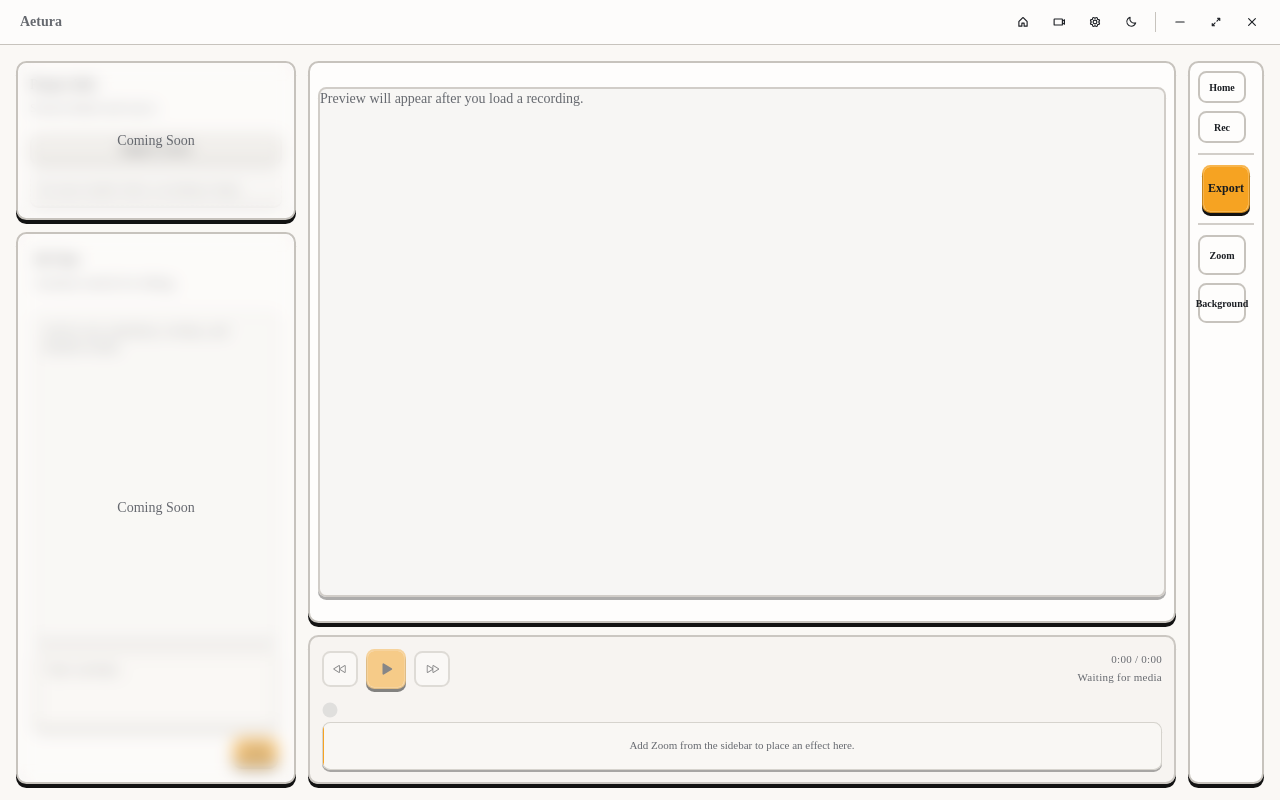
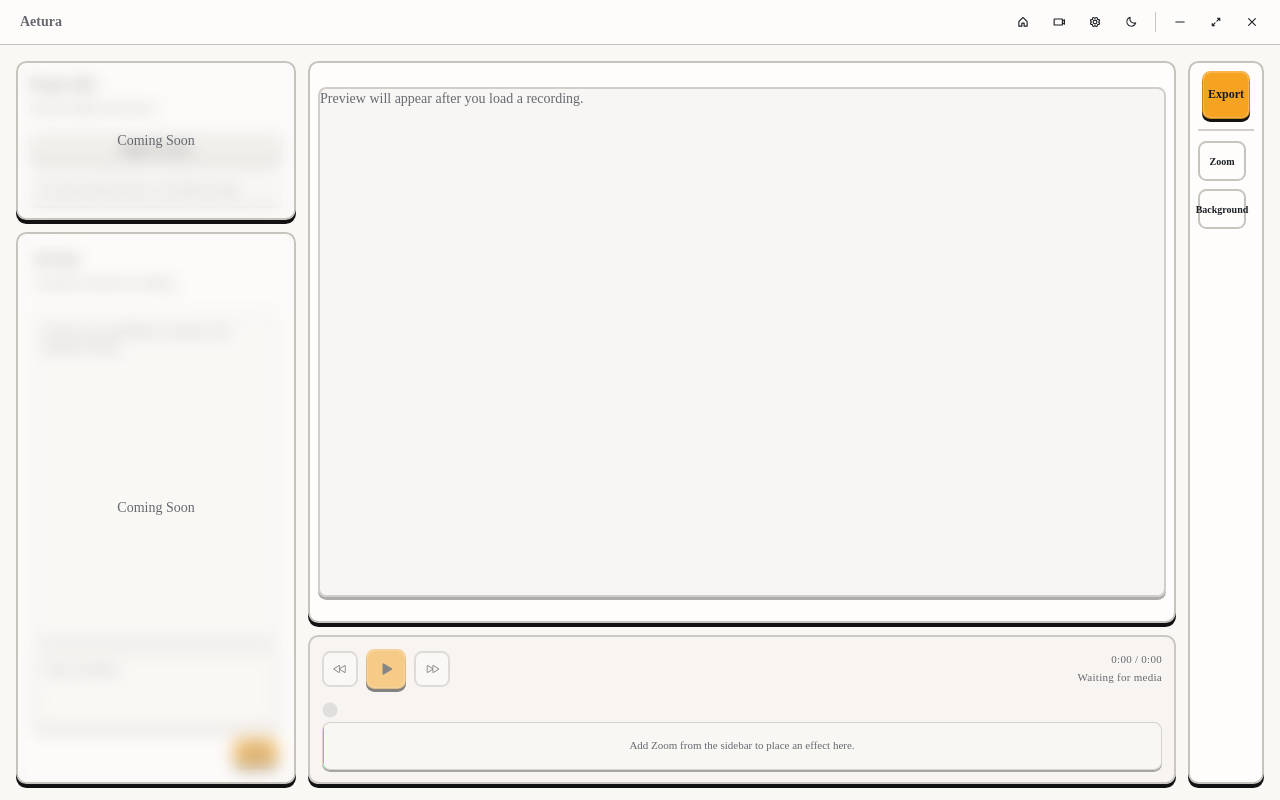
Before and after one commit to Starz099/aetura, a React (Vite) app in the folder frontend/: page /editor in a window 1280 px wide. Built offline with nearby package versions, Linux system fonts and the light colour scheme.

Commit message:
effect edit bug fix

```diff
--- a/frontend/src/components/editor/timeline.tsx
+++ b/frontend/src/components/editor/timeline.tsx
@@ -1,4 +1,9 @@
-import { FastForward, Pause, Play, Rewind } from "@phosphor-icons/react";
+import {
+  FastForwardIcon,
+  PauseIcon,
+  PlayIcon,
+  RewindIcon,
+} from "@phosphor-icons/react";
 import { useEffect, useRef, useState } from "react";
 
 import { Button, Card, CardContent } from "@/components/ui";
@@ -137,7 +142,7 @@ export function EditorTimeline() {
             disabled={duration <= 0}
             aria-label="Seek backward 5 seconds"
           >
-            <Rewind size={16} />
+            <RewindIcon size={16} />
           </Button>
 
           <Button
@@ -148,7 +153,11 @@ export function EditorTimeline() {
             disabled={duration <= 0}
             aria-label={isPlaying ? "Pause playback" : "Play playback"}
           >
-            {isPlaying ? <Pause size={16} /> : <Play size={16} weight="fill" />}
+            {isPlaying ? (
+              <PauseIcon size={16} />
+            ) : (
+              <PlayIcon size={16} weight="fill" />
+            )}
           </Button>
 
           <Button
@@ -160,7 +169,7 @@ export function EditorTimeline() {
             disabled={duration <= 0}
             aria-label="Seek forward 5 seconds"
           >
-            <FastForward size={16} />
+            <FastForwardIcon size={16} />
           </Button>
 
           <div className="ml-auto text-right text-[11px] font-medium tracking-wide text-muted-foreground">
--- a/frontend/src/components/editor/tools/zoom/index.tsx
+++ b/frontend/src/components/editor/tools/zoom/index.tsx
@@ -1,4 +1,4 @@
-import { useState } from "react";
+import { useEffect, useState } from "react";
 
 import {
   Button,
@@ -36,6 +36,7 @@ export function ZoomToolPanel() {
   const updateEffect = useEditorStore((state) => state.updateEffect);
   const removeEffect = useEditorStore((state) => state.removeEffect);
   const selectEffect = useEditorStore((state) => state.selectEffect);
+
   const [draftStartTime, setDraftStartTime] = useState(
     () => effect?.startTime ?? 0,
   );
@@ -45,6 +46,15 @@ export function ZoomToolPanel() {
   const [draftMultiplier, setDraftMultiplier] = useState(
     () => effect?.multiplier ?? 1,
   );
+
+  // Sync draft state with store updates (e.g. from timeline dragging)
+  useEffect(() => {
+    if (effect) {
+      setDraftStartTime(effect.startTime);
+      setDraftLength(effect.length);
+      setDraftMultiplier(effect.multiplier);
+    }
+  }, [effect?.startTime, effect?.length, effect?.multiplier]);
 
   if (!effect || !selectedEffectId) {
     return null;
--- a/frontend/src/pages/editor.tsx
+++ b/frontend/src/pages/editor.tsx
@@ -9,7 +9,7 @@ import {
 } from "@/components/ui";
 import { Button } from "@/components/ui";
 import { useEffect, useMemo, useState } from "react";
-import { Link, useParams, useSearchParams } from "react-router-dom";
+import { useParams, useSearchParams } from "react-router-dom";
 import {
   buildExportRequest,
   type ExportFormat,
@@ -433,23 +433,6 @@ const EditorPage = () => {
 
           <aside className="flex min-h-0 flex-col gap-2 overflow-y-auto rounded-lg border-2 border-border bg-card p-2 shadow-[0_4px_0_var(--shadow-strong)]">
             <Button
-              asChild
-              variant="outline"
-              className="h-8 w-12 px-0 text-[10px]"
-            >
-              <Link to="/">Home</Link>
-            </Button>
-            <Button
-              asChild
-              variant="outline"
-              className="h-8 w-12 px-0 text-[10px]"
-            >
-              <Link to="/recordings">Rec</Link>
-            </Button>
-
-            <Separator className="my-0.5" />
-
-            <Button
               size="icon"
               className="h-12 w-12 self-center"
               aria-label="Export video"
```
